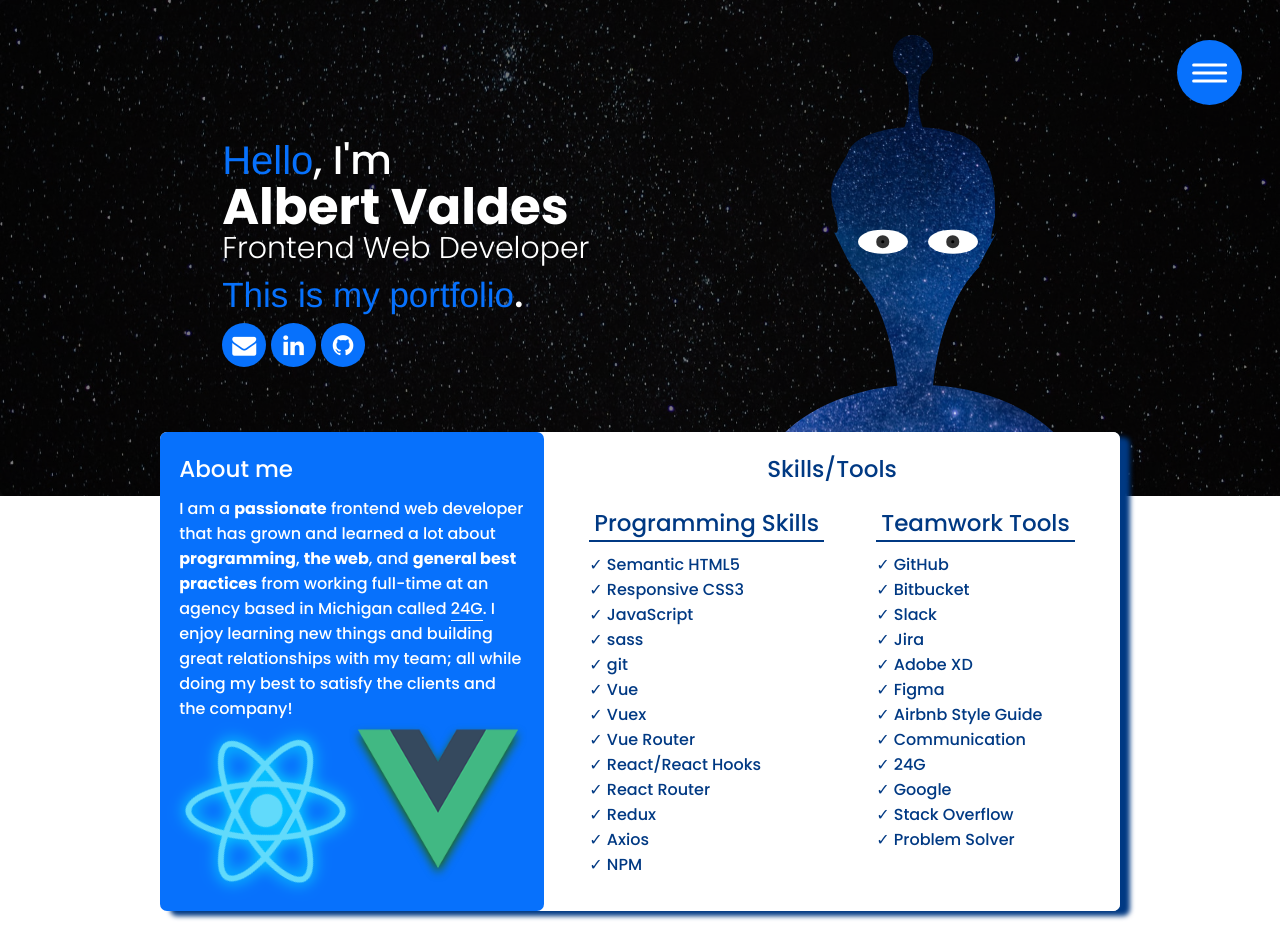
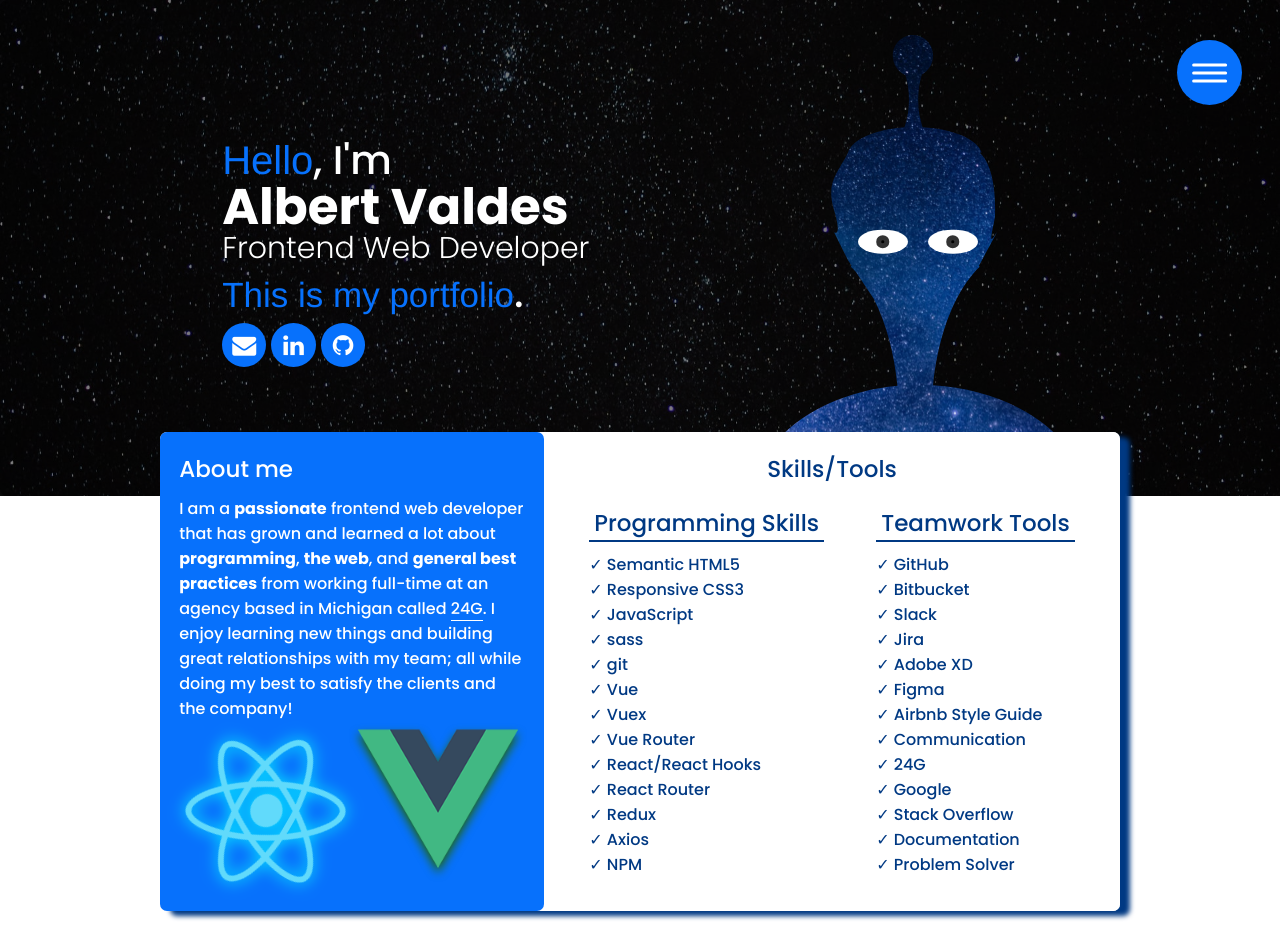
Before and after one commit to albert-anthony6/Portfolio-v3, a Vue app: page / in a window 1280 px wide. Shown: the top 952 px of the page. Built offline with nearby package versions, Linux system fonts and the light colour scheme; a web font is replaced by a local one.

Commit message:
Updated tools list

```diff
--- a/src/components/AboutSection.vue
+++ b/src/components/AboutSection.vue
@@ -56,6 +56,7 @@
             <li>&check; 24G</li>
             <li>&check; Google</li>
             <li>&check; Stack Overflow</li>
+            <li>&check; Documentation</li>
             <li>&check; Problem Solver</li>
           </ul>
         </div>
```
